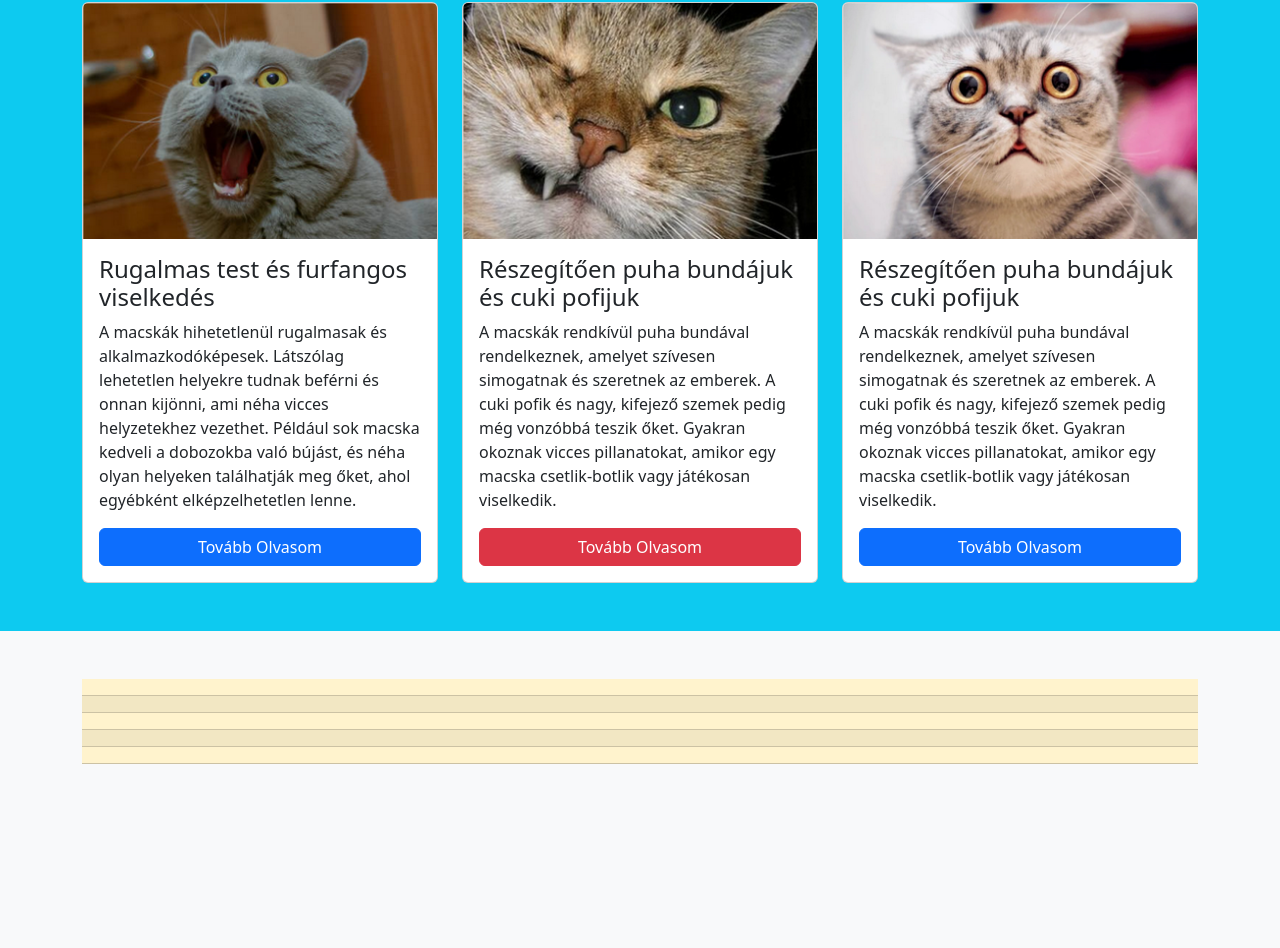
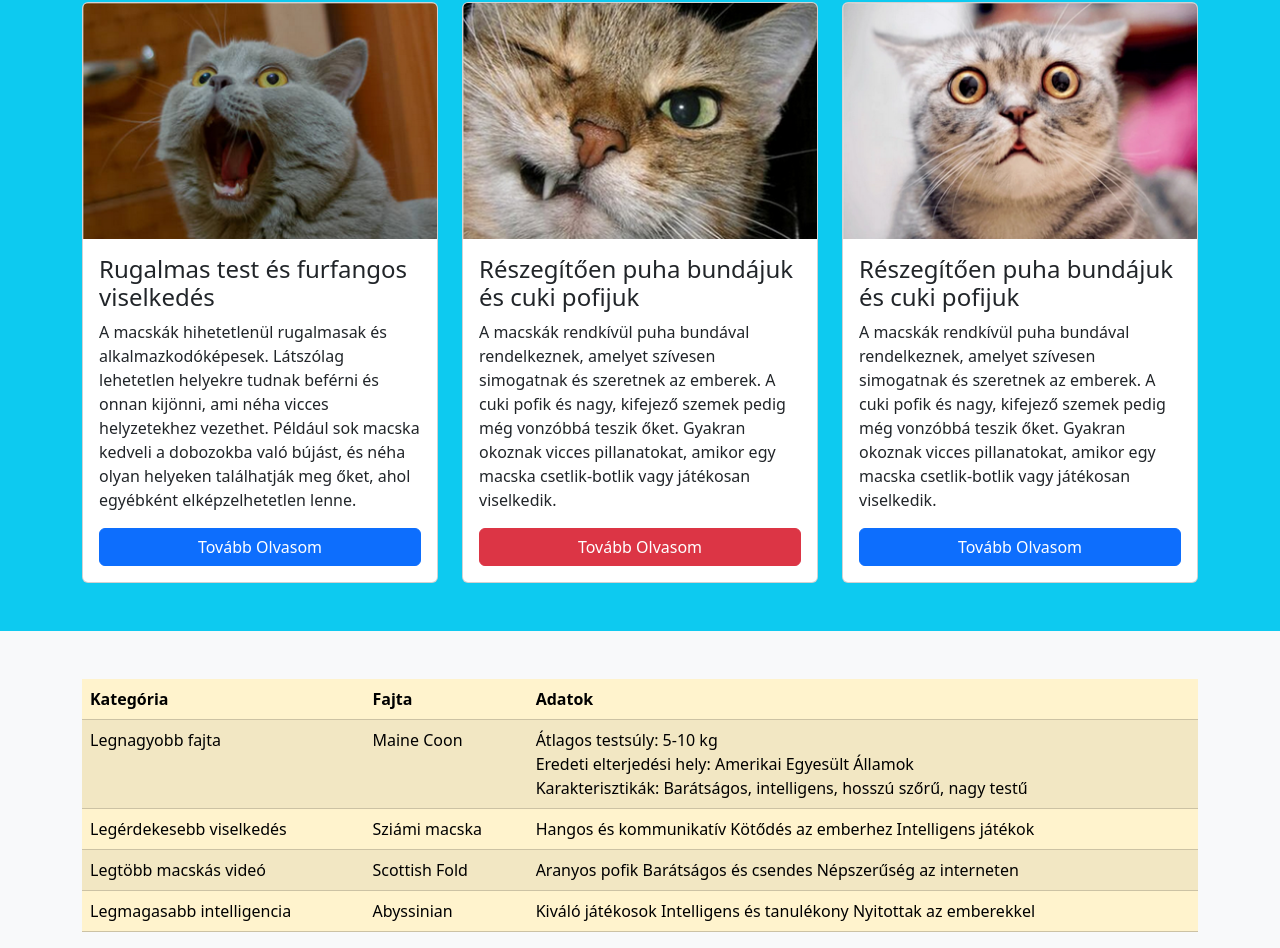
Before and after one commit to koqszka888/cicas, a plain HTML site: page index.html in a window 1280 px wide. Shown: the part 697-1645 px from the top of the page. Before the commit the page ends 1477 px from the top, so only its background shows below. Drawn offline with nearby package versions, Linux system fonts and the light colour scheme.

Commit message:
kesz tablazat

```diff
--- a/index.html
+++ b/index.html
@@ -141,31 +141,32 @@
                 <table class="table table-warning table-striped table-hower">
                     <thead>
                         <tr>
-                            <th></th>
-                            <th></th>
-                            <th></th>
+                            <th>Kategória</th>
+                            <th>Fajta</th>
+                            <th>Adatok</th>
                         </tr>
                     </thead>
                     <tbody>
                         <tr>
-                            <td></td>
-                            <td></td>
-                            <td></td>
+                            <td>Legnagyobb fajta</td>
+                            <td>Maine Coon</td>
+                            <td>Átlagos testsúly: 5-10 kg <br> Eredeti elterjedési hely: Amerikai Egyesült Államok <br>
+                                Karakterisztikák: Barátságos, intelligens, hosszú szőrű, nagy testű</td>
                         </tr>
                         <tr>
-                            <td></td>
-                            <td></td>
-                            <td></td>
+                            <td>Legérdekesebb viselkedés</td>
+                            <td>Sziámi macska</td>
+                            <td>Hangos és kommunikatív Kötődés az emberhez Intelligens játékok</td>
                         </tr>
                         <tr>
-                            <td></td>
-                            <td></td>
-                            <td></td>
+                            <td>Legtöbb macskás videó</td>
+                            <td>Scottish Fold</td>
+                            <td>Aranyos pofik Barátságos és csendes Népszerűség az interneten</td>
                         </tr>
                         <tr>
-                            <td></td>
-                            <td></td>
-                            <td></td>
+                            <td>Legmagasabb intelligencia</td>
+                            <td>Abyssinian</td>
+                            <td>Kiváló játékosok Intelligens és tanulékony Nyitottak az emberekkel</td>
                         </tr>
                     </tbody>
                 </table>
```
